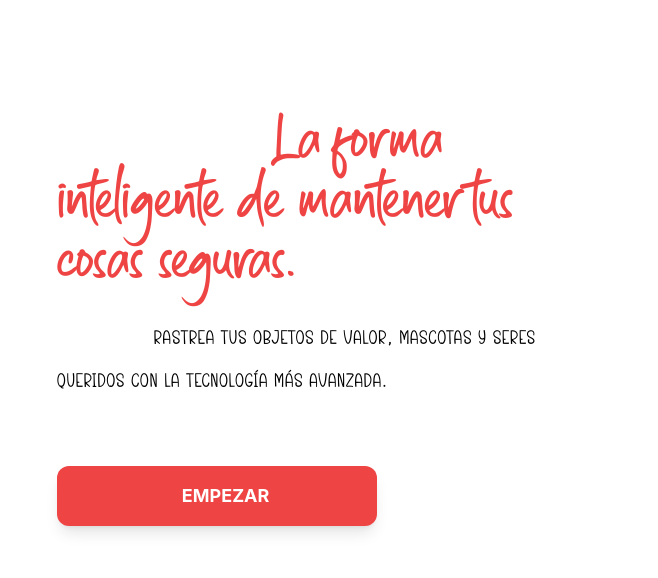
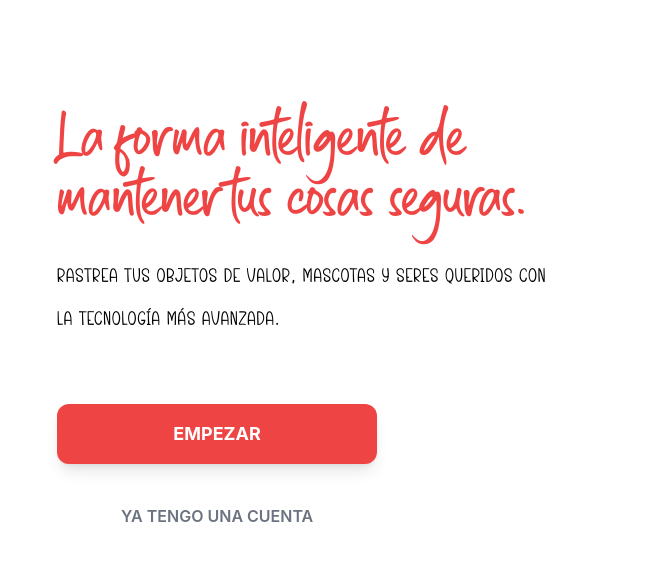
Before and after one commit to Saeeeita/Trace_Spot, a plain HTML site: page index.html in a window 1280 px wide. Shown: the part 153-731 px from the top of the page, 622-1280 px from the left. Drawn offline with nearby package versions, Linux system fonts and the light colour scheme.

Commit message:
index.html

```diff
--- a/index.html
+++ b/index.html
@@ -44,16 +44,19 @@
         </div>
 
         <div class="lg:w-1/2 flex flex-col items-center lg:items-start text-center lg:text-left p-4 mt-8 lg:mt-0">
-            <h1 class="subtitulos2">
+            <h1 class="subtitulos2" id="page-title">
                 La forma inteligente de mantener tus cosas seguras.
             </h1>
-            <p class="texto1">
+            <p class="texto1" id="page-description">
                 Rastrea tus objetos de valor, mascotas y seres queridos con la tecnología más avanzada.
             </p>
 
             <div class="flex flex-col space-y-4 w-full max-w-xs">
                 <button id="get-started-button" class="bg-red-500 text-white px-8 py-4 rounded-xl font-bold text-lg hover:bg-red-600 transition duration-300 shadow-lg w-full">
                     EMPEZAR
+                </button>
+                <button id="already-have-account-button" class="text-gray-500 font-semibold hover:text-red-500 transition duration-300 w-full text-center">
+                    YA TENGO UNA CUENTA
                 </button>
             </div>
         </div>
```
